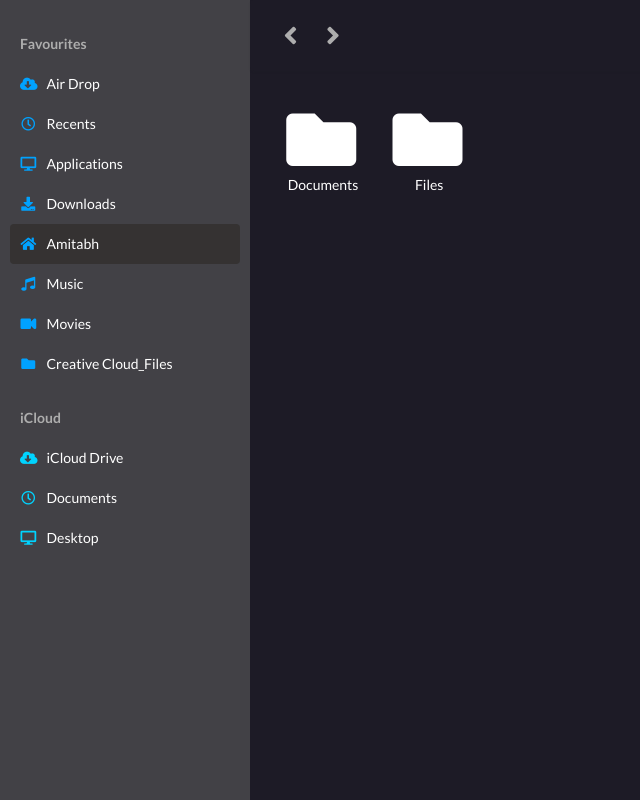
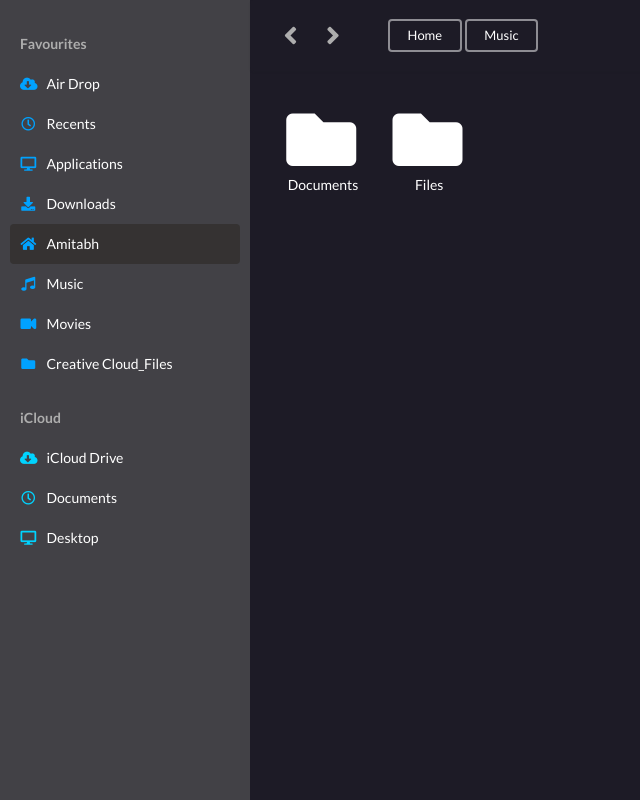
Before and after one commit to Blade365z/file-explorer, a React (Create React App) app: page / in a window 1280 px wide. Shown: the whole page, without its empty margins (0-640 px from the left). Built offline with nearby package versions, Linux system fonts and the light colour scheme.

Commit message:
directory pwd name list created

```diff
--- a/src/components/App.js
+++ b/src/components/App.js
@@ -25,9 +25,15 @@
 
     useEffect(() => {
         let temp = traceDirectories(DirectoryStack[0]);
-        setCurrentDirectoryList(temp)
+        setCurrentDirectoryList(temp);
+        // document.addEventListener('contextmenu',function(e){
+        //     e.preventDefault();
+        // })
     }, []);
+    useEffect(() => {
+        getDirectoryNames(DirectoryStack[DirectoryPointerRow])
 
+    })
     const sideBarSelect = (tab) => {
         setselected(tab); //Selected SideBarTab
         exploreFolder(tab)
@@ -217,6 +223,24 @@
 
 
 
+    const getDirectoryNames = (traceArr) => {
+        let tempTrack = [];
+        let DirNames = [];
+        for (let i = 0; i < traceArr.length; i++) {
+            if (i === 0) {
+                tempTrack = directoryTree['home'][traceArr[i]]['child'];
+                DirNames.push(directoryTree['home'][traceArr[i]]['name'])
+            } else {
+                if (tempTrack[traceArr[i]]) {
+                    let dir = tempTrack[traceArr[i]]['name']
+                    DirNames.push(dir)
+                }
+            }
+        }
+        DirNames = DirNames.slice(0, DirectoryPointerOffset + 1); // To filter directory path  only upto current Offset
+        return DirNames;
+    }
+
 
 
 
@@ -226,14 +250,14 @@
     return (
         <div  >
             <NewFolder />
-            <div  className="wrapper">
+            <div className="wrapper">
                 <div className="sidebar">
 
                     <FavouriteList defaultSelected={selected} onSelect={sideBarSelect} />
                     <IcloudList />
                 </div>
                 <div className="pusher">
-                    <Nav onGoBack={handleGoBack} onGoForward={handleGoForward} />
+                    <Nav onGoBack={handleGoBack} onGoForward={handleGoForward} currentPath={'heello'} />
                     <Explorer
                         DraggedOverIcon={DraggedDirs.target}
                         directories={CurrentDirectoryList}
--- a/src/components/Nav.js
+++ b/src/components/Nav.js
@@ -1,4 +1,5 @@
 import React from 'react'
+import PathBox from './PathBox';
 
 export const Nav = (props) => {
     const handleClick = (type) => {
@@ -19,9 +20,12 @@
             <div className="item">
                 <div style={{ display: 'flex', fontSize: '2em' }}>
                     <div className="ui nav-icon" title="Go Back" onClick={() => { handleClick('back') }}><i className="angle left icon "></i></div>
-                    <div className="ui nav-icon" title="Go Forward"  onClick={() => { handleClick('forward') }}><i className="angle right icon "></i></div>
+                    <div className="ui nav-icon" title="Go Forward" onClick={() => { handleClick('forward') }}><i className="angle right icon "></i></div>
 
                 </div>
+            </div>
+            <div className="item">
+                <PathBox currentPath={props.currentPath}/>
             </div>
         </div>
     )
--- /dev/null
+++ b/src/components/PathBox.js
@@ -0,0 +1,18 @@
+import React, { useState, useEffect } from 'react'
+
+const PathBox = (props) => {
+    const [Path, setPath] = useState([]);
+    useEffect(() => {
+
+    })
+
+
+    return (
+        <div>
+            <button className="ui small inverted grey basic button">Home</button>
+            <button className="ui small inverted grey basic button">Music</button>
+        </div>
+    )
+}
+
+export default PathBox;
```
Also changed, not shown: 1 other file (tests, documents, lock files or other folders).
